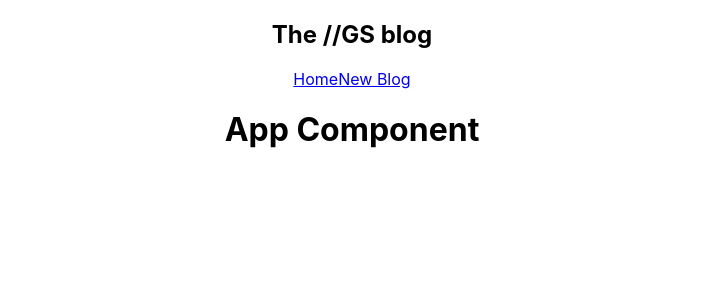
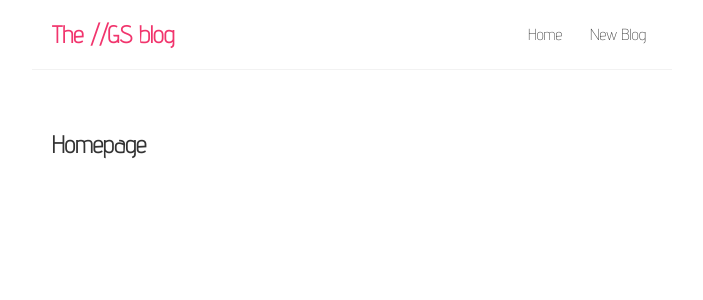
Before and after one commit to szopian/blog, a React (Create React App) app: page / in a window 1280 px wide. Shown: the top 300 px of the page, without its empty margins (288-991 px from the left). Built offline with nearby package versions, Linux system fonts and the light colour scheme.

Commit message:
add styles

```diff
--- a/src/App.css
+++ /dev/null
@@ -1,38 +0,0 @@
-.App {
-  text-align: center;
-}
-
-.App-logo {
-  height: 40vmin;
-  pointer-events: none;
-}
-
-@media (prefers-reduced-motion: no-preference) {
-  .App-logo {
-    animation: App-logo-spin infinite 20s linear;
-  }
-}
-
-.App-header {
-  background-color: #282c34;
-  min-height: 100vh;
-  display: flex;
-  flex-direction: column;
-  align-items: center;
-  justify-content: center;
-  font-size: calc(10px + 2vmin);
-  color: white;
-}
-
-.App-link {
-  color: #61dafb;
-}
-
-@keyframes App-logo-spin {
-  from {
-    transform: rotate(0deg);
-  }
-  to {
-    transform: rotate(360deg);
-  }
-}
--- a/src/App.js
+++ b/src/App.js
@@ -1,12 +1,12 @@
-import "./App.css";
 import Navbar from "./Navbar";
+import Home from "./Home";
 
 function App() {
   return (
     <div className="App">
       <Navbar />
       <div className="content">
-        <h1>App Component</h1>
+        <Home />
       </div>
     </div>
   );
--- /dev/null
+++ b/src/Home.js
@@ -0,0 +1,9 @@
+const Home = () => {
+  return (
+    <div className="home">
+      <h2>Homepage</h2>
+    </div>
+  );
+};
+
+export default Home;
--- a/src/index.css
+++ b/src/index.css
@@ -1,13 +1,34 @@
-body {
+@import url("https://fonts.googleapis.com/css2?family=Advent+Pro:wght@200&display=swap");
+
+* {
   margin: 0;
-  font-family: -apple-system, BlinkMacSystemFont, 'Segoe UI', 'Roboto', 'Oxygen',
-    'Ubuntu', 'Cantarell', 'Fira Sans', 'Droid Sans', 'Helvetica Neue',
-    sans-serif;
-  -webkit-font-smoothing: antialiased;
-  -moz-osx-font-smoothing: grayscale;
+  font-family: "Advent Pro", sans-serif;
+  color: #333;
 }
-
-code {
-  font-family: source-code-pro, Menlo, Monaco, Consolas, 'Courier New',
-    monospace;
+.navbar {
+  padding: 20px;
+  display: flex;
+  align-items: center;
+  max-width: 600px;
+  margin: 0 auto;
+  border-bottom: 1px solid #f2f2f2;
 }
+.navbar h1 {
+  color: #f1356d;
+}
+.navbar .links {
+  margin-left: auto;
+}
+.navbar a {
+  margin-left: 16px;
+  text-decoration: none;
+  padding: 6px;
+}
+.navbar a:hover {
+  color: #f1356d;
+}
+.content {
+  max-width: 600px;
+  margin: 40px auto;
+  padding: 20px;
+}
```
